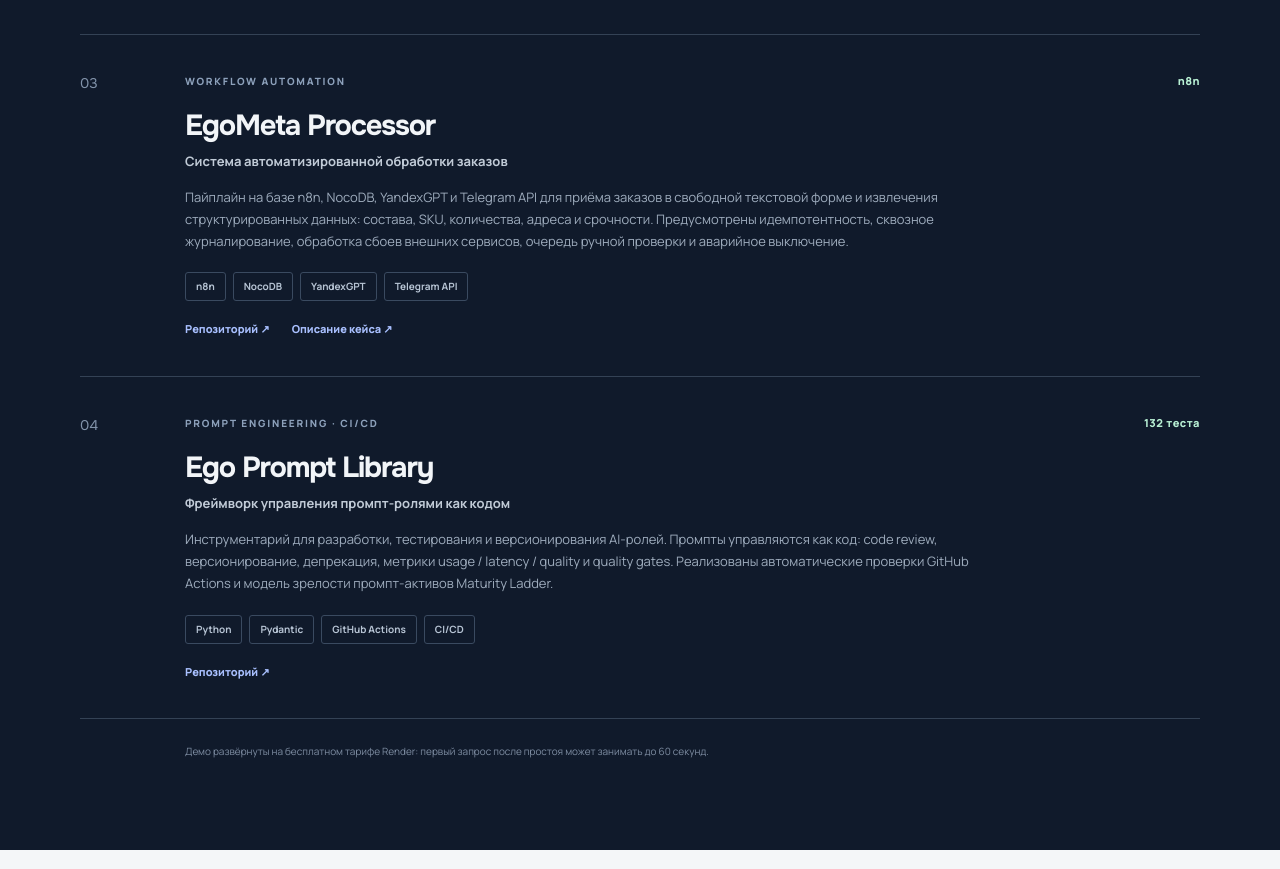
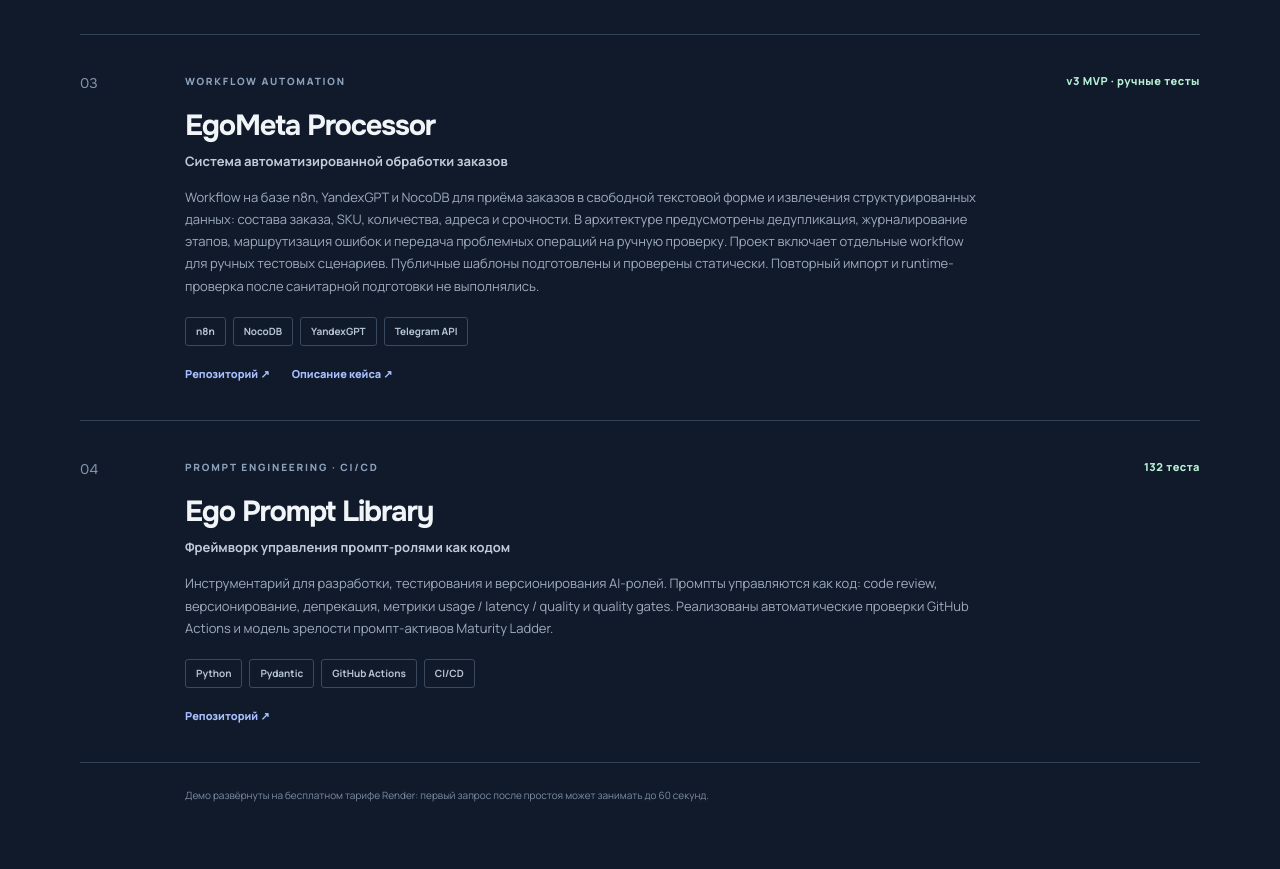
Before and after one commit to egorover/egorover.github.io, a plain HTML site: page index.html in a window 1280 px wide. Shown: the part 2751-3620 px from the top of the page. Drawn offline with Linux system fonts and the light colour scheme.

Commit message:
Update EgoMeta Processor portfolio card

```diff
--- a/index.html
+++ b/index.html
@@ -91,9 +91,9 @@
 
           <article class="project-card">
             <div class="project-number">03</div><div class="project-main">
-              <div class="project-topline"><span class="project-type">WORKFLOW AUTOMATION</span><span class="project-score">n8n</span></div>
+              <div class="project-topline"><span class="project-type">WORKFLOW AUTOMATION</span><span class="project-score">v3 MVP · ручные тесты</span></div>
               <h3>EgoMeta Processor</h3><p class="project-subtitle">Система автоматизированной обработки заказов</p>
-              <p>Пайплайн на базе n8n, NocoDB, YandexGPT и Telegram API для приёма заказов в свободной текстовой форме и извлечения структурированных данных: состава, SKU, количества, адреса и срочности. Предусмотрены идемпотентность, сквозное журналирование, обработка сбоев внешних сервисов, очередь ручной проверки и аварийное выключение.</p>
+              <p>Workflow на базе n8n, YandexGPT и NocoDB для приёма заказов в свободной текстовой форме и извлечения структурированных данных: состава заказа, SKU, количества, адреса и срочности. В архитектуре предусмотрены дедупликация, журналирование этапов, маршрутизация ошибок и передача проблемных операций на ручную проверку. Проект включает отдельные workflow для ручных тестовых сценариев. Публичные шаблоны подготовлены и проверены статически. Повторный импорт и runtime-проверка после санитарной подготовки не выполнялись.</p>
               <div class="chips"><span>n8n</span><span>NocoDB</span><span>YandexGPT</span><span>Telegram API</span></div>
               <div class="project-links"><a href="https://github.com/egorover/ego-meta-processor" target="_blank" rel="noopener noreferrer">Репозиторий ↗</a><a href="https://ego-promptfolio.onrender.com/cases/ego-meta-processor" target="_blank" rel="noopener noreferrer">Описание кейса ↗</a></div>
             </div>
```
